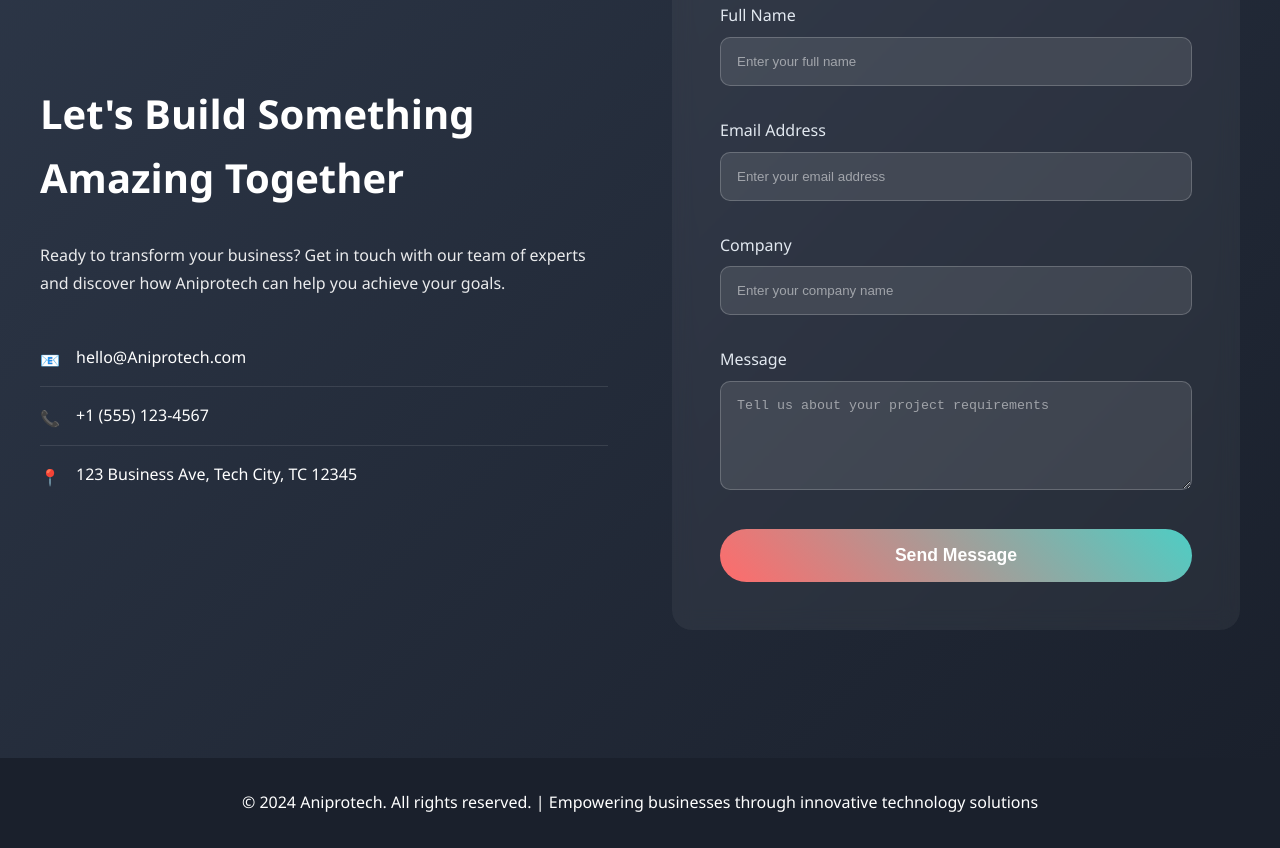
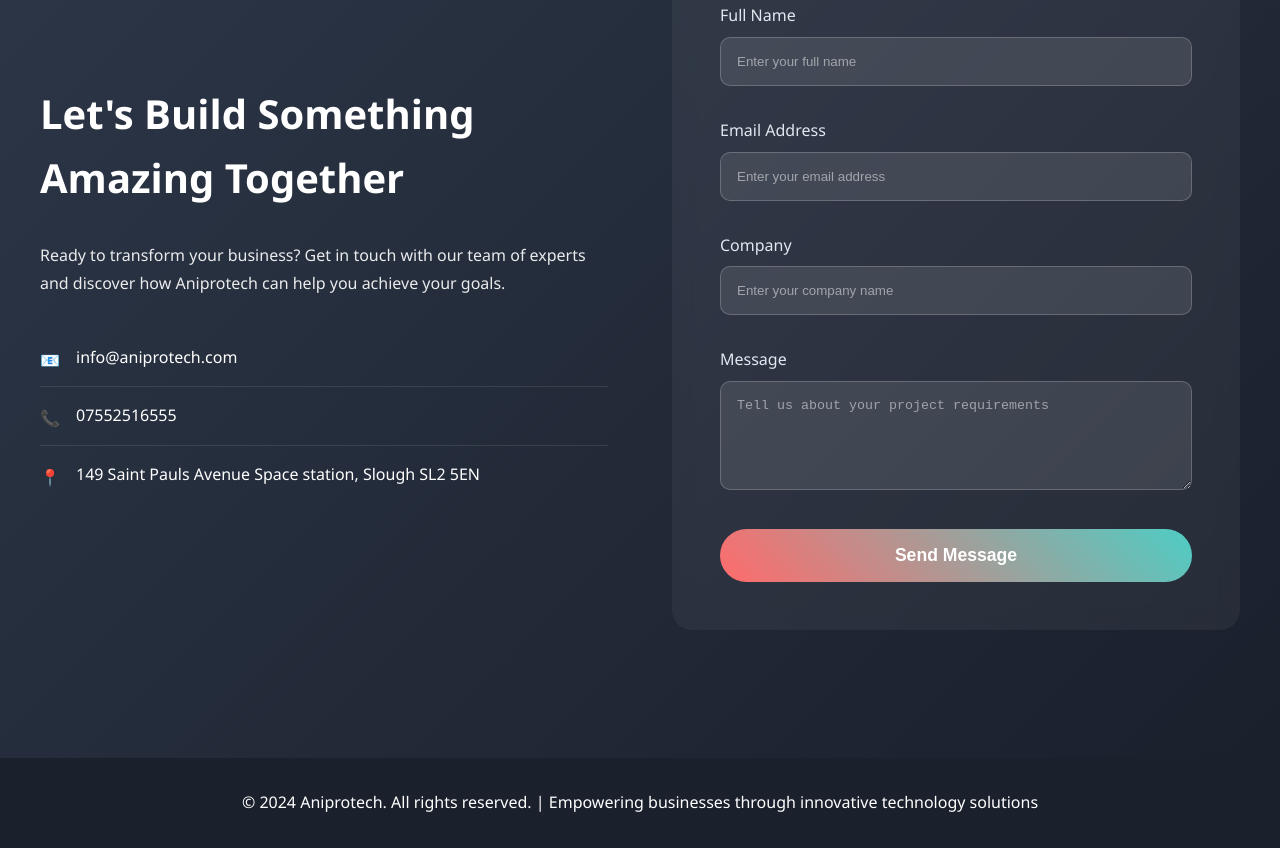
Before and after one commit to Sundarapandiyan504/Aniprotech, a plain HTML site: page index.html in a window 1280 px wide. Shown: the part 3033-3881 px from the top of the page. Drawn offline with Linux system fonts and the light colour scheme.

Commit message:
Update index.html

```diff
--- a/index.html
+++ b/index.html
@@ -609,15 +609,15 @@
                     <ul class="contact-details">
                         <li>
                             <div class="contact-icon">📧</div>
-                            <span>hello@Aniprotech.com</span>
+                            <span>info@aniprotech.com</span>
                         </li>
                         <li>
                             <div class="contact-icon">📞</div>
-                            <span>+1 (555) 123-4567</span>
+                            <span>07552516555</span>
                         </li>
                         <li>
                             <div class="contact-icon">📍</div>
-                            <span>123 Business Ave, Tech City, TC 12345</span>
+                            <span>149 Saint Pauls Avenue Space station, Slough SL2 5EN</span>
                         </li>
                     </ul>
                 </div>
```
